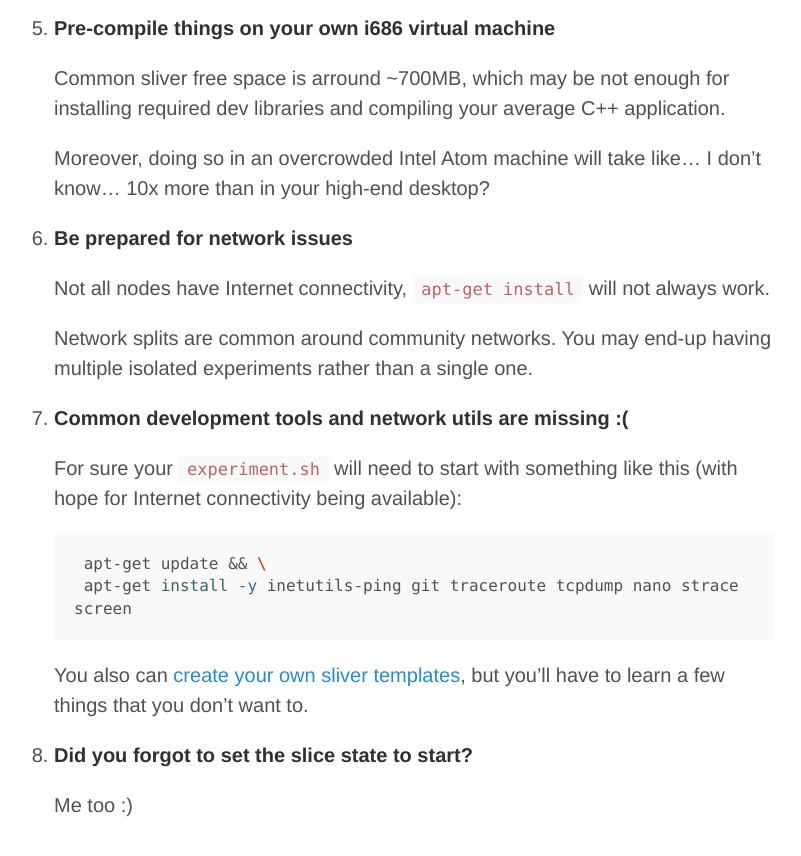
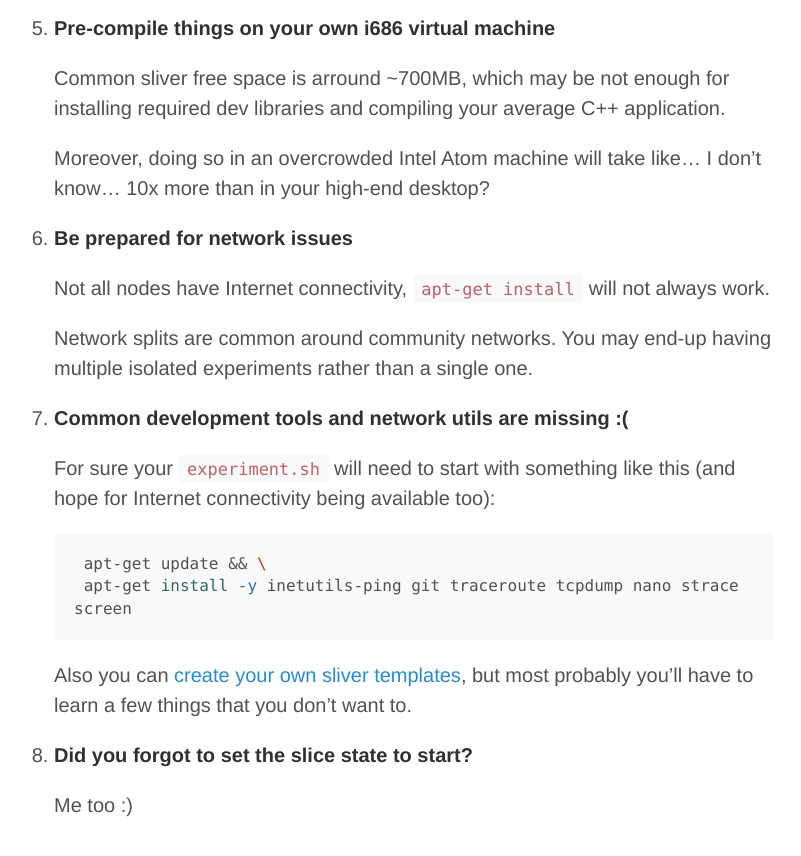
Before and after one commit to glic3rinu/glic3rinu.github.io, a Jekyll site: the page built from pages/lessons-learned-communitylab.md, in a window 1280 px wide and 900 px high, scrolled down 2026 px. Shown: the top 856 px of the window, without its empty margins (246-1047 px from the left). Built offline with Jekyll 4.4.1, drawn with Linux system fonts in a browser that asks for light colours; Markdown is read by kramdown in place of the engine named in the settings; some of the changed text lies outside the part shown.

````diff
--- a/pages/lessons-learned-communitylab.md
+++ b/pages/lessons-learned-communitylab.md
@@ -94,14 +94,14 @@
 
 7. **Common development tools and network utils are missing :(**
 
-    For sure your `experiment.sh` will need to start with something like this (with hope for Internet connectivity being available):
+    For sure your `experiment.sh` will need to start with something like this (and hope for Internet connectivity being available too):
 
     ```bash
     apt-get update && \
     apt-get install -y inetutils-ping git traceroute tcpdump nano strace screen
     ```
 
-    You also can [create your own sliver templates](https://wiki.confine-project.eu/soft:debian-template), but you'll have to learn a few things that you don't want to.
+    Also you can [create your own sliver templates](https://wiki.confine-project.eu/soft:debian-template), but most probably you'll have to learn a few things that you don't want to.
 
 
 8. **Did you forgot to set the slice state to start?**
````
Also changed, not shown: other parts of pages/lessons-learned-communitylab.md (+1 -1 lines), 2 other files.
